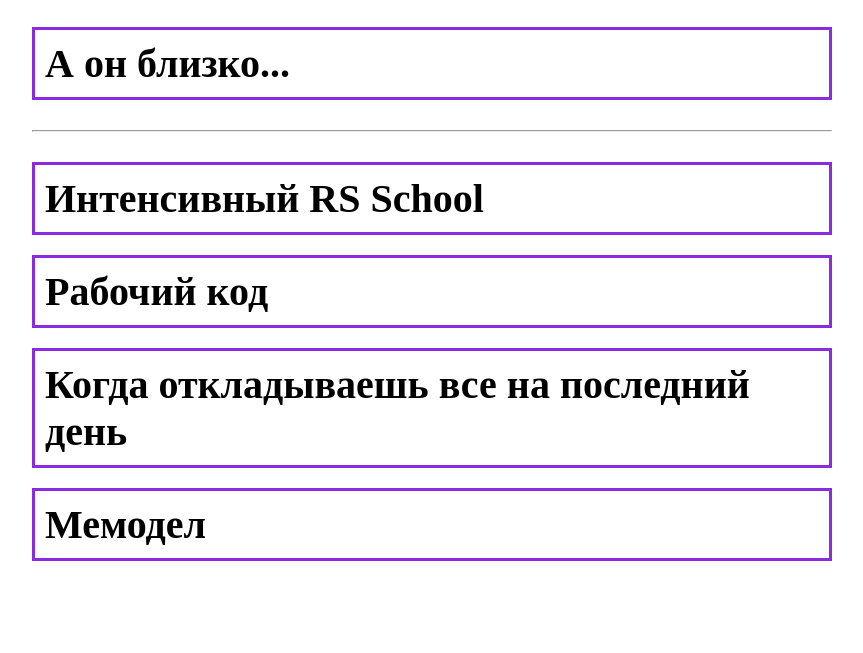
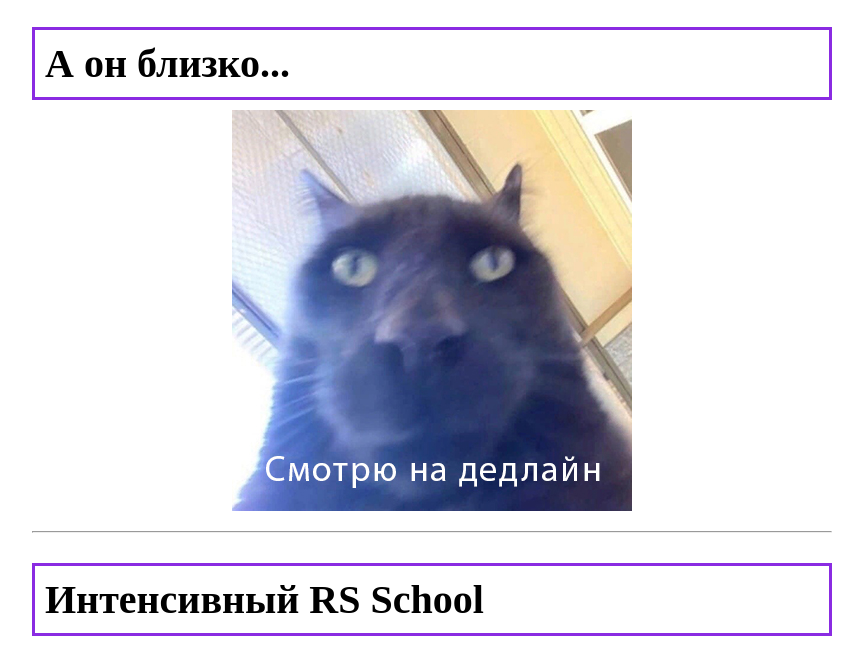
Before and after one commit to Nureble/cssBayan, a plain HTML site: page cssBayan/index.html in a window 1280 px wide. Shown: the part 124-777 px from the top of the page, without its empty margins (208-1071 px from the left). Drawn offline with Linux system fonts and the light colour scheme.

Commit message:
fix: fix invisible images (12 марта 2023 г. 22:54:58)

```diff
--- a/cssBayan/style.css
+++ b/cssBayan/style.css
@@ -79,7 +79,7 @@ img {
 
 }
 
-.accordion:hover .content .my-input:checked ~ .content {
+.accordion:hover .content, .my-input:checked ~ .content {
     transform: scale(1);
     height: auto;
 }
```
